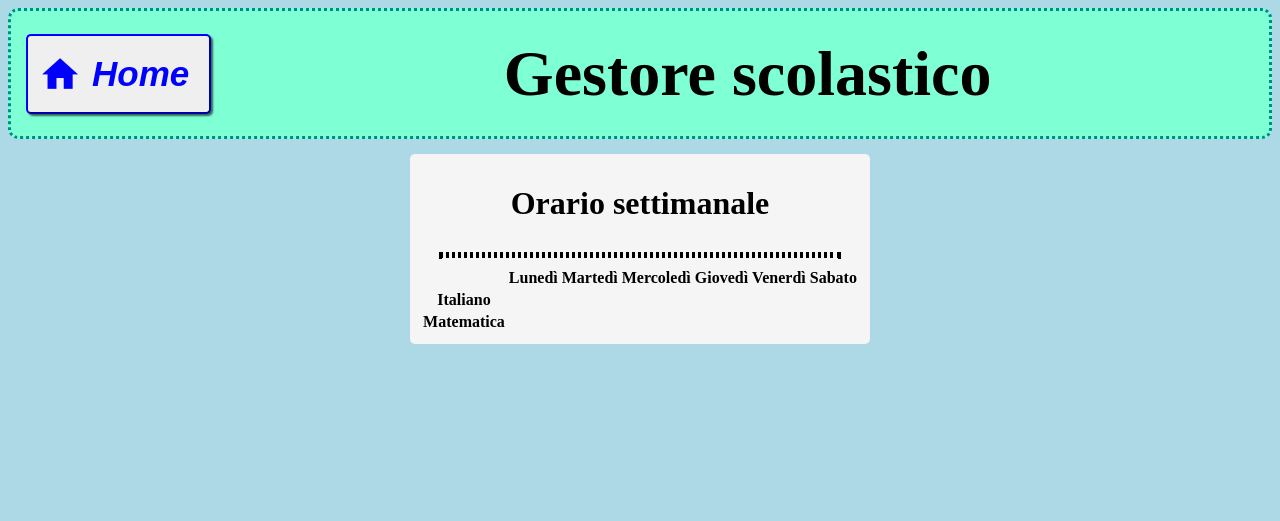
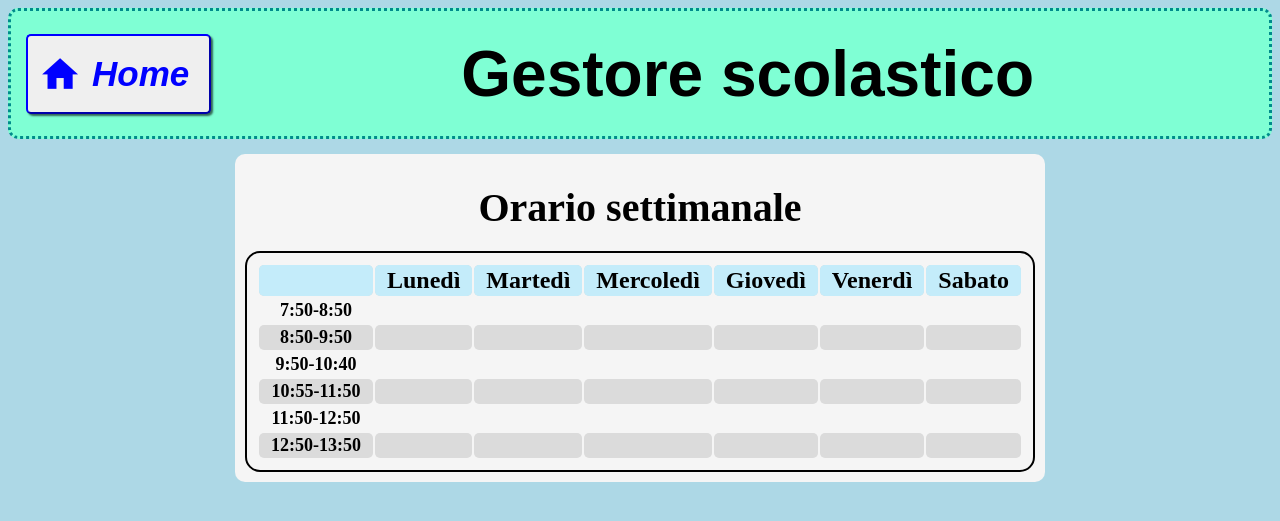
Before and after one commit to TostapaneScassato/tostasito, a PHP site: page /schoolManager.html in a window 1280 px wide. Shown: the top 521 px of the page. Run offline with PHP 8.4, Linux system fonts and the light colour scheme; lists and menus that the app fills with data are empty.

Commit message:
updated schoolManager page

```diff
--- a/schoolManager.html
+++ b/schoolManager.html
@@ -21,28 +21,75 @@
 
     <div class="mainBody">
         <div class="orarioScolastico">
-            <h1>Orario settimanale</h1>
-            <hr class="separatoreTabella">
-            <div class="tabella">
-                <table>
+            <h1 class="inner">Orario settimanale</h1>
+            <table class="tabellaOrario">
                 <tr>
-                        <th></th>
-                        <th>Lunedì</th>
-                        <th>Martedì</th>
-                        <th>Mercoledì</th>
-                        <th>Giovedì</th>
-                        <th>Venerdì</th>
-                        <th>Sabato</th>
+                    <mark class="tabellaOrario">
+                        <th class="giorno"></th>
+                        <th class="giorno">Lunedì</th>
+                        <th class="giorno">Martedì</th>
+                        <th class="giorno">Mercoledì</th>
+                        <th class="giorno">Giovedì</th>
+                        <th class="giorno">Venerdì</th>
+                        <th class="giorno">Sabato</th>
+                    </mark>
                 </tr>
                 <tr>
-                        <th>Italiano</th>
+                    <th>7:50-8:50</th>
+                    <td></td>
+                    <td></td>
+                    <td></td>
+                    <td></td>
+                    <td></td>
+                    <td></td>
                 </tr>
                 <tr>
-                        <th>Matematica</th>
+                    <th>8:50-9:50</th>
+                    <td></td>
+                    <td></td>
+                    <td></td>
+                    <td></td>
+                    <td></td>
+                    <td></td>
+                </tr>
+                <tr>
+                    <th>9:50-10:40</th>
+                    <td></td>
+                    <td></td>
+                    <td></td>
+                    <td></td>
+                    <td></td>
+                    <td></td>
+                </tr>
+                <tr>
+                    <th>10:55-11:50</th>
+                    <td></td>
+                    <td></td>
+                    <td></td>
+                    <td></td>
+                    <td></td>
+                    <td></td>
+                </tr>
+                <tr>
+                    <th>11:50-12:50</th>
+                    <td></td>
+                    <td></td>
+                    <td></td>
+                    <td></td>
+                    <td></td>
+                    <td></td>
+                </tr>
+                <tr>
+                    <th>12:50-13:50</th>
+                    <td></td>
+                    <td></td>
+                    <td></td>
+                    <td></td>
+                    <td></td>
+                    <td></td>
                 </tr>
             </table>
         </div>
     </div>
-    </div>
     <script src="./scripts/script.js"></script>
 </body>
--- a/styles/style.css
+++ b/styles/style.css
@@ -13,6 +13,38 @@ header{
 
 button {
     cursor: pointer;
+}
+
+h1.inner{
+    margin: 20px;
+    font-size: 40;
+}
+h1.title{
+    font-family:Arial, Helvetica, sans-serif;
+}
+
+table{
+    padding: 10px;
+    text-align: center;
+    border: 2px black solid;
+    border-radius: 15px;
+    font-size: 18;
+}
+
+th, td, tr {
+    border-radius: 5px;
+    padding: 2px;
+    padding-left: 12px;
+    padding-right: 12px;
+}
+
+th.giorno{
+    font-size: 24;
+    background-color: rgb(196, 236, 250);
+}
+
+tr:nth-child(odd){
+    background-color: #dbdbdb;
 }
 
 .flex-container{
@@ -89,12 +121,7 @@ button {
     align-items: center;
     background-color: whitesmoke;
     padding: 10px;
-    border-radius: 5px;
-}
-.separatoreTabella{
-    height: 0px;
-    border: 3px black dotted;
-    width: 90%;
+    border-radius: 10px;
 }
 
 .material-icons{
```
Lines whose indentation alone changed are shown as unchanged.
